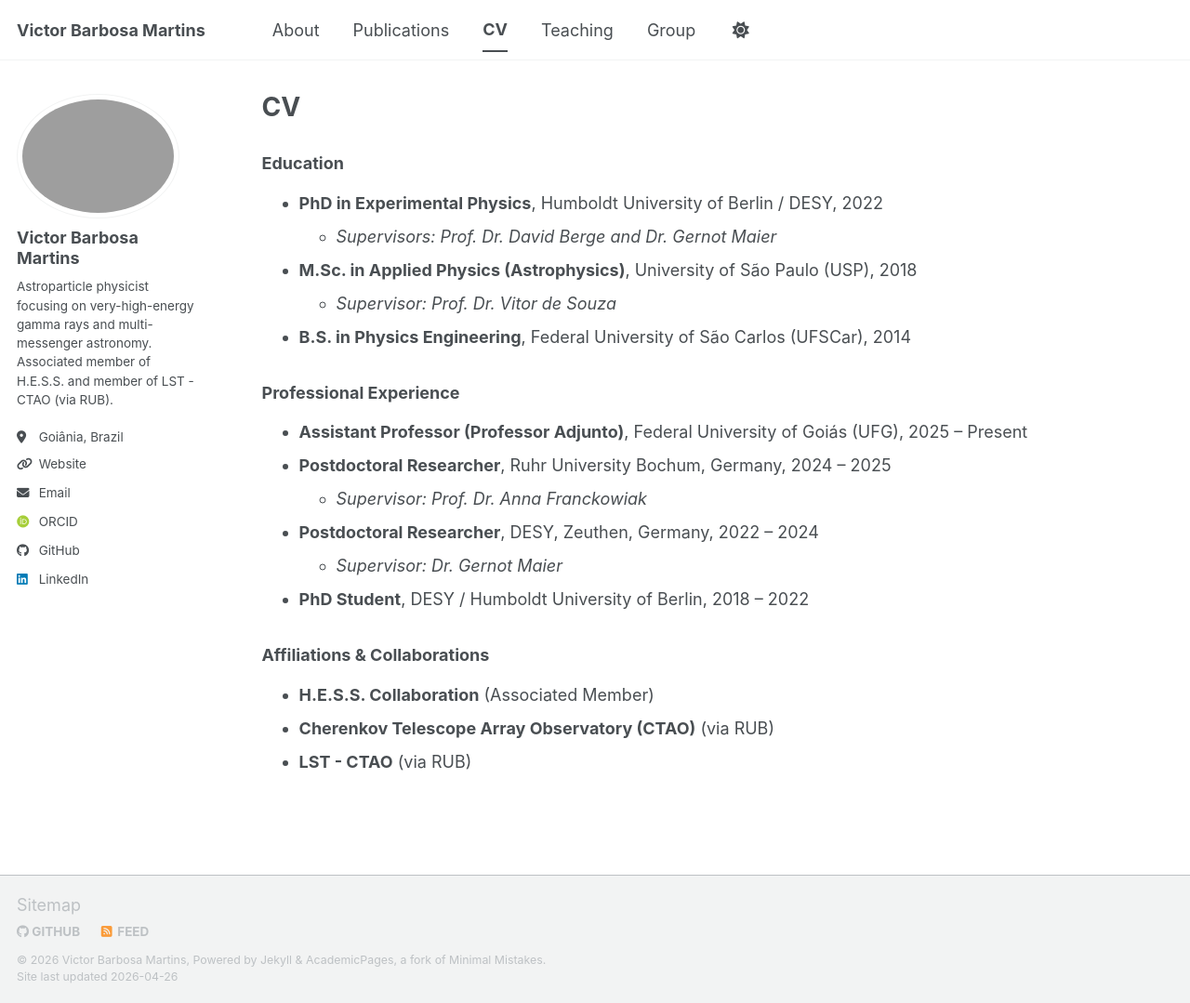
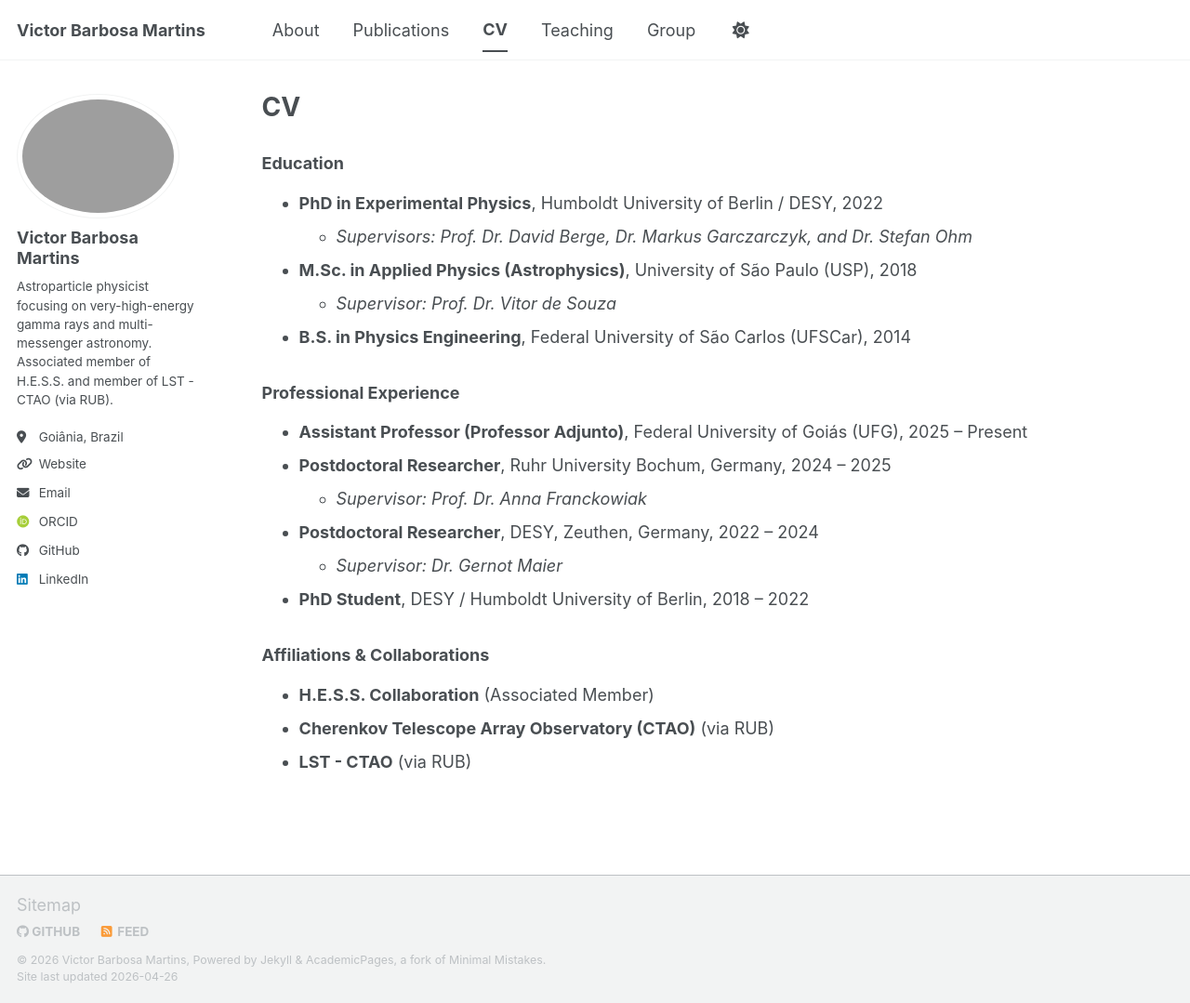
Before and after one commit to VictorBarbosaMartins/victorbarbosamartins.github.io, a Jekyll site: the page built from _pages/cv.md, in a window 1280 px wide and 1079 px high. Shown: the whole window at 93% size. Built offline with Jekyll 4.4.1, drawn with Linux system fonts in a browser that asks for light colours; some web fonts are replaced; a script bundle is joined from its source files by our own code; library files that are not in the unit come from our copies.

Commit message:
Update website content

```diff
--- a/_pages/cv.md
+++ b/_pages/cv.md
@@ -7,7 +7,7 @@ author_profile: true
 
 ### Education
 * **PhD in Experimental Physics**, Humboldt University of Berlin / DESY, 2022
-  * *Supervisors: Prof. Dr. David Berge and Dr. Gernot Maier*
+  * *Supervisors: Prof. Dr. David Berge, Dr. Markus Garczarczyk, and Dr. Stefan Ohm*
 * **M.Sc. in Applied Physics (Astrophysics)**, University of São Paulo (USP), 2018
   * *Supervisor: Prof. Dr. Vitor de Souza*
 * **B.S. in Physics Engineering**, Federal University of São Carlos (UFSCar), 2014
```
